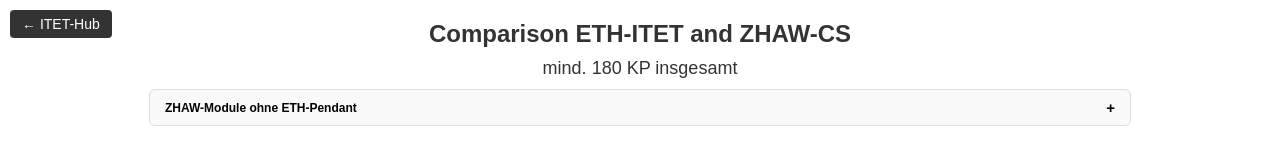
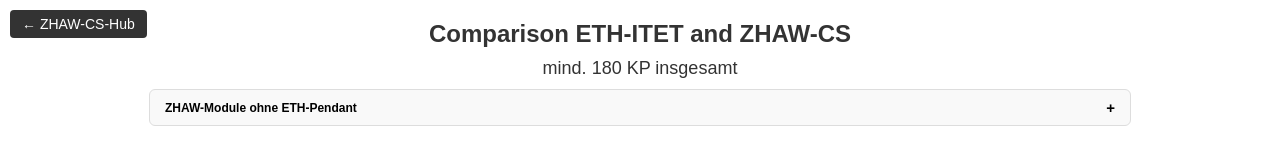
Before and after one commit to KLubina/Comparison-ZHAW-ITET, a plain HTML site: page study-visualization/standard/studienplan-template.html in a window 1280 px wide. Shown: the top 144 px of the page. Drawn offline with Linux system fonts and the light colour scheme; files whose address does not match are found by name.

Commit message:
Point hub link to ZHAW-CS-Hub
Update study-visualization/standard/studienplan-template.html to change the hub link target and label from the ITET-Hub to the ZHAW-CS-Hub (href now ../../../ZHAW-CS-Hub/index.html and link text updated).

```diff
--- a/study-visualization/standard/studienplan-template.html
+++ b/study-visualization/standard/studienplan-template.html
@@ -38,7 +38,7 @@
 <body data-studiengang="">
     <!-- Zurück zum Hub Button -->
     <div class="hub-button-container">
-        <a href="../../../ITET-Hub/index.html" class="hub-button">← ITET-Hub</a>
+        <a href="../../../ZHAW-CS-Hub/index.html" class="hub-button">← ZHAW-CS-Hub</a>
     </div>
 
     <h1 id="studienplan-title">Studienplan</h1>
```
